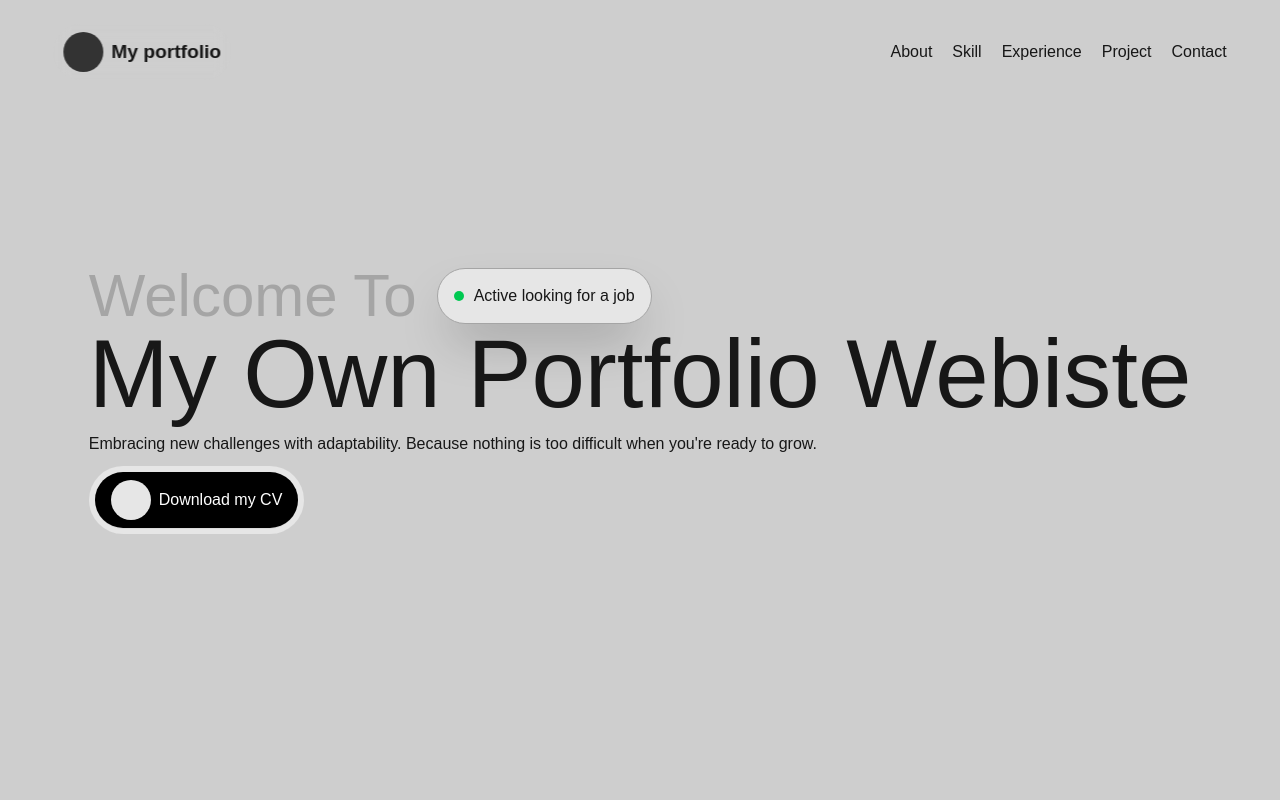
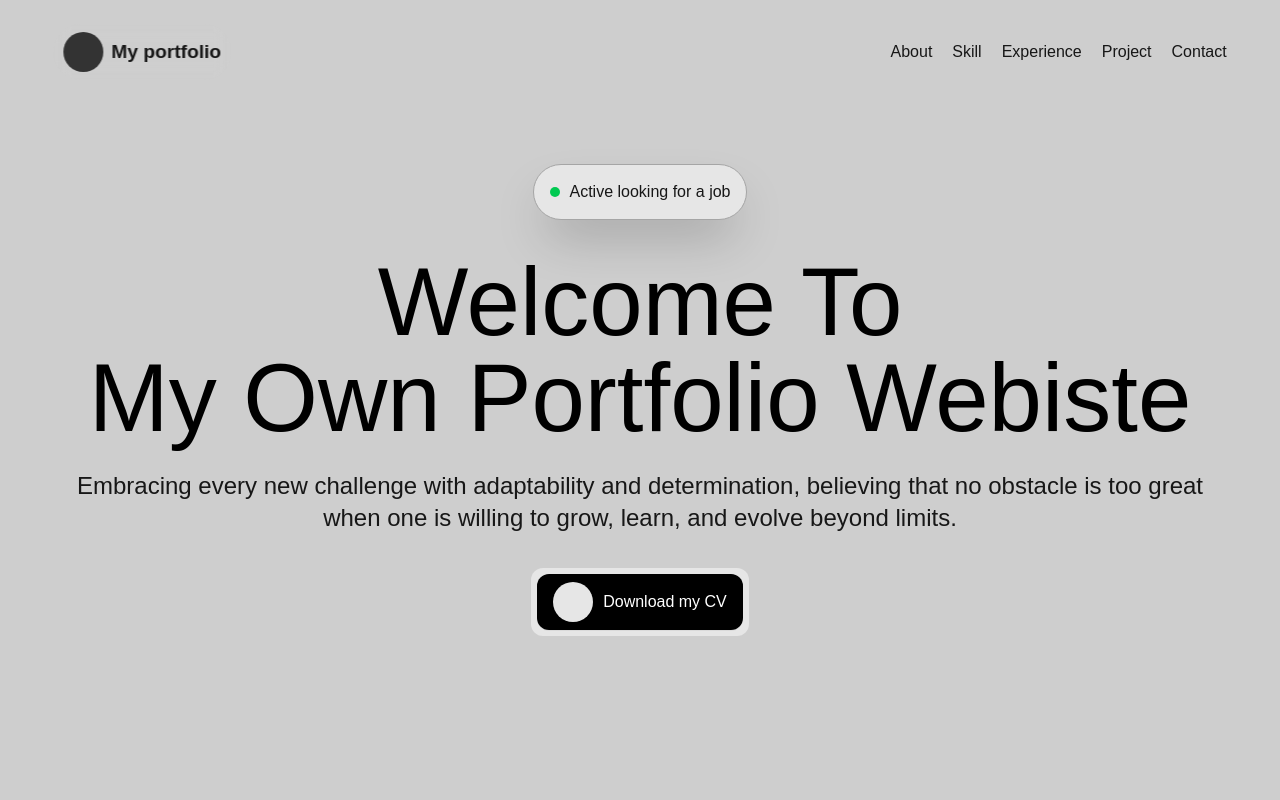
Before and after one commit to xiaosongpi/Portfolio, a Next.js app in the folder my-app/: page / in a window 1280 px wide. Shown: the top 800 px of the page. Built offline with nearby package versions, Linux system fonts and the light colour scheme.

Commit message:
Change hero section layout

```diff
--- a/my-app/src/app/components/Hero.jsx
+++ b/my-app/src/app/components/Hero.jsx
@@ -1,18 +1,15 @@
 export default function Hero() {
     return(
-        <section className="mx-auto h-screen flex items-center justify-center">
-            <div className="flex flex-col">
-                <div className="flex items-center gap-5">
-                    <p className="text-6xl text-[#a5a5a5]">Welcome To</p>
-                    <div className="px-4 h-14 border border-[#a5a5a5] rounded-full shadow-2xl flex items-center gap-2.5 bg-[#e6e6e6]">
-                        <div className="h-2.5 w-2.5 rounded-full bg-green-500" />
-                        <p>Active looking for a job</p>
-                    </div>
+        <section className="mx-auto h-screen max-w-[1440px] flex items-center justify-center">
+            <div className="w-[90%] flex flex-col items-center gap-6">
+                <div className="px-4 mb-2.5 h-14 w-fit border border-[#a5a5a5] rounded-full shadow-2xl flex items-center gap-2.5 bg-[#e6e6e6]">
+                    <div className="h-2.5 w-2.5 rounded-full bg-green-500" />
+                    <p>Active looking for a job</p>
                 </div>
-                <p className="mb-2.5 text-8xl">My Own Portfolio Webiste</p>
-                <p className="mb-2.5">Embracing new challenges with adaptability. Because nothing is too difficult when you're ready to grow.</p>
-                <div className="p-1.5 w-fit rounded-full bg-[#e6e6e6]">
-                    <button className="px-4 h-14 w-fit rounded-full bg-[#000000] shadow-2xs flex items-center gap-2 cursor-pointer">
+                <p className="text-8xl text-[#000000] text-center">Welcome To <br /> My Own Portfolio Webiste</p>
+                <p className="mb-2.5 text-2xl text-center">Embracing every new challenge with adaptability and determination, believing that no obstacle is too great when one is willing to grow, learn, and evolve beyond limits.</p>
+                <div className="p-1.5 w-fit rounded-xl bg-[#e6e6e6]">
+                    <button className="px-4 h-14 w-fit rounded-xl bg-[#000000] shadow-2xs flex items-center gap-2.5 cursor-pointer">
                         <div className="h-10 w-10 rounded-full bg-[#e6e6e6]">
 
                         </div>
```
